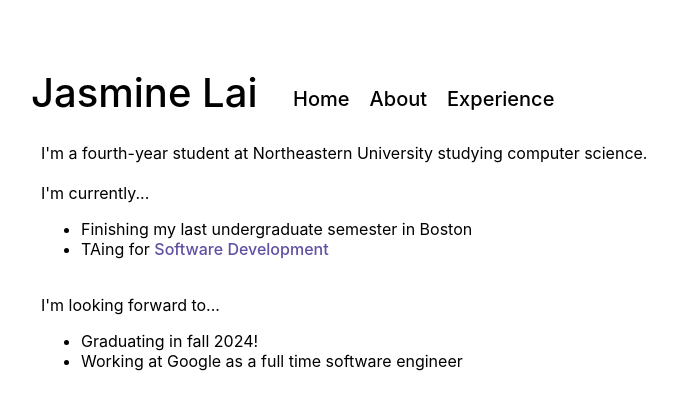
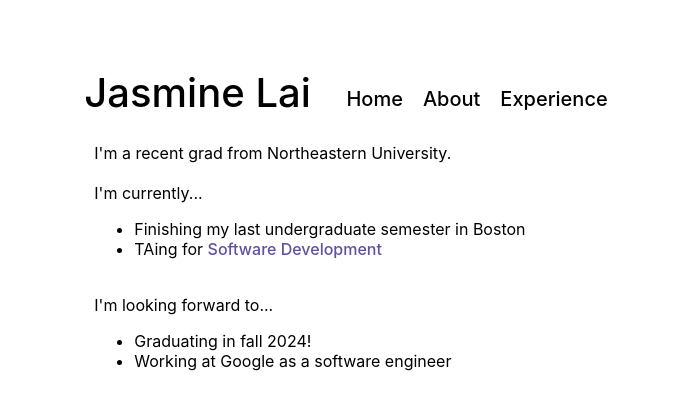
Before and after one commit to jazlai/jazlai.github.io, a React (Create React App) app: page / in a window 1280 px wide. Shown: the top 410 px of the page, without its empty margins (289-962 px from the left). Built offline with nearby package versions, Linux system fonts and the light colour scheme.

Commit message:
update spacing

```diff
--- a/src/sections/Home.tsx
+++ b/src/sections/Home.tsx
@@ -6,7 +6,7 @@ const Home: React.FC = () => {
   return (
     <div css={homepage}>
       <p>
-        I'm a fourth-year student at Northeastern University studying computer science.
+        I'm a recent grad from Northeastern University.
         <br/><br/>
         I'm currently...
           <ul>
@@ -17,7 +17,7 @@ const Home: React.FC = () => {
         I'm looking forward to...
           <ul>
             <li>Graduating in fall 2024!</li>
-            <li>Working at Google as a full time software engineer</li>
+            <li>Working at Google as a software engineer</li>
           </ul>
       </p>
     </div>
--- a/src/styles.ts
+++ b/src/styles.ts
@@ -11,8 +11,7 @@ export const appBackground = css({
 });
 
 export const appContainer = css({
-  width: '1000px',
-  maxWidth: '50vw',
+  maxWidth: '600px',
   display: 'flex',
   flexDirection: 'column',
   padding: '20px',
```
